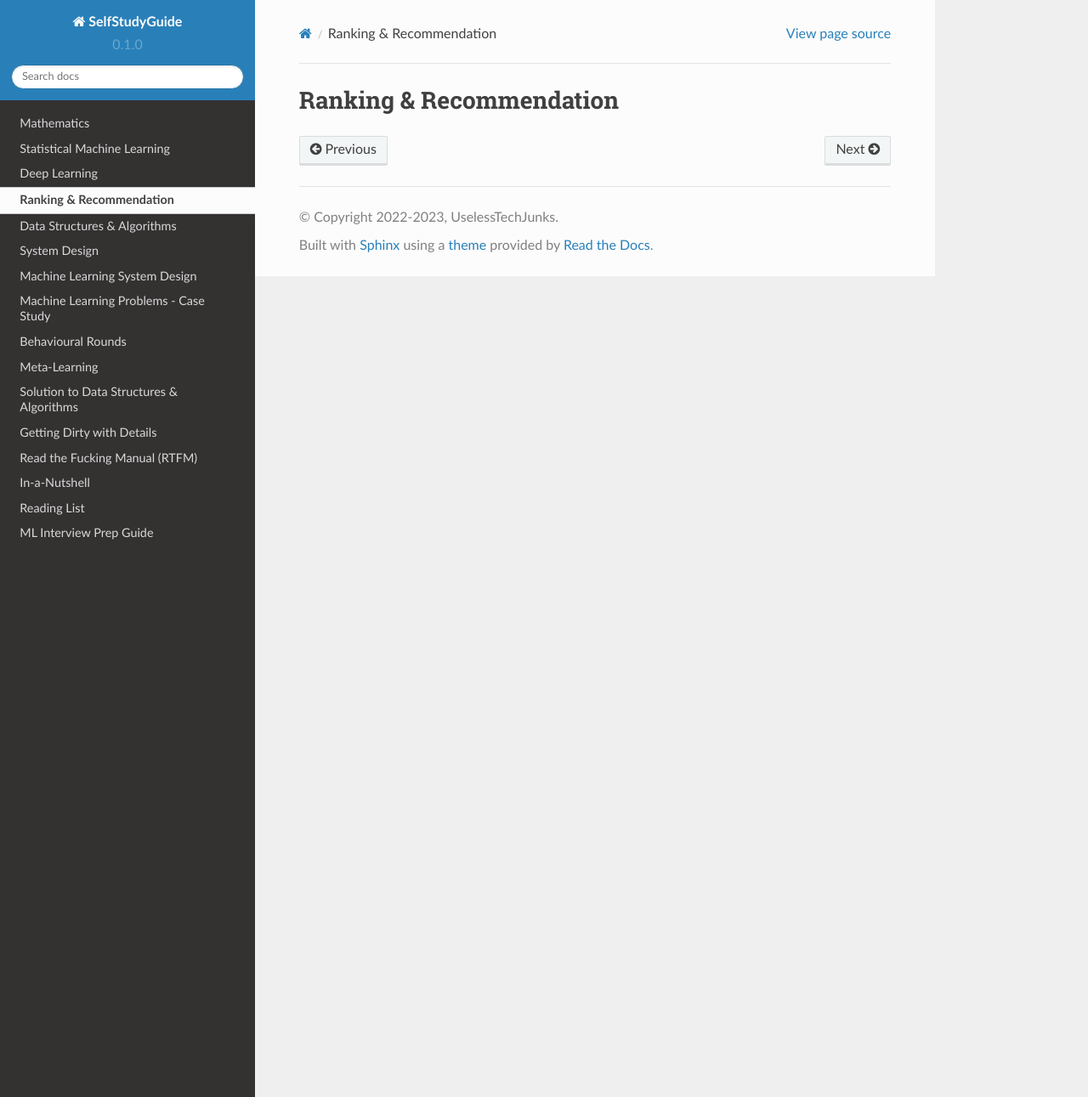
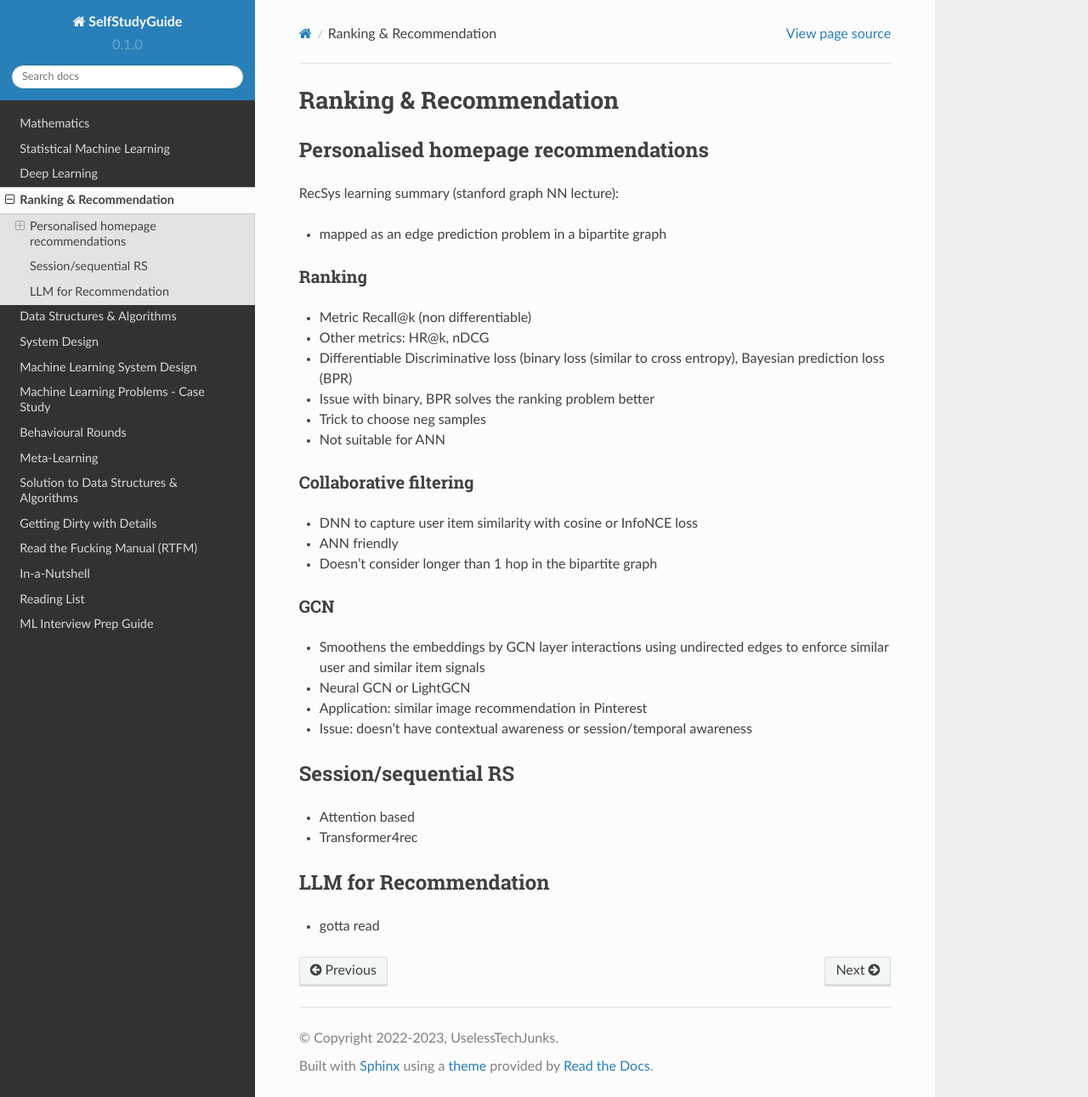
Before and after one commit to uselesstechjunks/leetcode, a Sphinx documentation site: the page built from docs/source/rank.rst, in a window 1280 px wide and 1291 px high. Shown: the whole window at 85% size. Built offline with Sphinx 7.4.7 and the Read the Docs theme 2.0.0, drawn with Linux system fonts in a browser that asks for light colours.

Commit message:
Update nlp.rst (#171)
* Update nlp.rst

* Update rank.rst

```diff
--- a/docs/source/dl/application/nlp.rst
+++ b/docs/source/dl/application/nlp.rst
@@ -314,6 +314,12 @@ Trained RAG
 	* `Improving the Domain Adaptation of Retrieval Augmented Generation (RAG) Models for Open Domain Question Answering <https://arxiv.org/pdf/2210.02627v1>`_
 	* `FINE-TUNE THE ENTIRE RAG ARCHITECTURE (INCLUDING DPR RETRIEVER) FOR QUESTION-ANSWERING <https://arxiv.org/pdf/2106.11517v1>`_
 
+LM Eval
+^^^^^^^^^^^^^^^^^^^^^^^^^^^^^^^^^^^^^^^^^^^^^^^^^^^^^^^^^^^^^^^^^^^^^^^^^^^^^^^^^^^^^^^^^
+.. note::
+	* MMLU - `Measuring Massive Multitask Language Understanding <https://arxiv.org/pdf/2009.03300>`_
+	* OpenQA - `Retrieving and Reading: A Comprehensive Survey on Open-domain Question Answering <https://arxiv.org/pdf/2101.00774>`_
+
 .. seealso::
 	* `Toolformer: Language Models Can Teach Themselves to Use Tools <https://arxiv.org/pdf/2302.04761>`_
 
--- a/docs/source/rank.rst
+++ b/docs/source/rank.rst
@@ -1,2 +1,43 @@
+####################################################################################
 Ranking & Recommendation
-========================================
+####################################################################################
+
+************************************************************************************
+Personalised homepage recommendations
+************************************************************************************
+RecSys learning summary (stanford graph NN lecture):
+
+- mapped as an edge prediction problem in a bipartite graph
+
+Ranking
+====================================================================================
+- Metric Recall@k (non differentiable)
+- Other metrics: HR@k, nDCG
+- Differentiable Discriminative loss (binary loss (similar to cross entropy), Bayesian prediction loss (BPR)
+- Issue with binary, BPR solves the ranking problem better
+- Trick to choose neg samples
+- Not suitable for ANN
+
+Collaborative filtering
+====================================================================================
+- DNN to capture user item similarity with cosine or InfoNCE loss
+- ANN friendly
+- Doesn't consider longer than 1 hop in the bipartite graph
+
+GCN
+====================================================================================
+- Smoothens the embeddings by GCN layer interactions using undirected edges to enforce similar user and similar item signals
+- Neural GCN or LightGCN
+- Application: similar image recommendation in Pinterest
+- Issue: doesn't have contextual awareness or session/temporal awareness
+
+************************************************************************************
+Session/sequential RS
+************************************************************************************
+- Attention based
+- Transformer4rec
+
+************************************************************************************
+LLM for Recommendation
+************************************************************************************
+- gotta read
```
